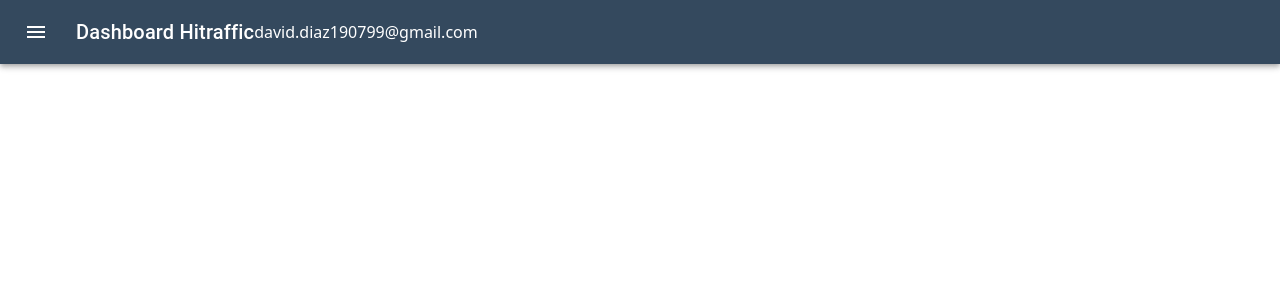
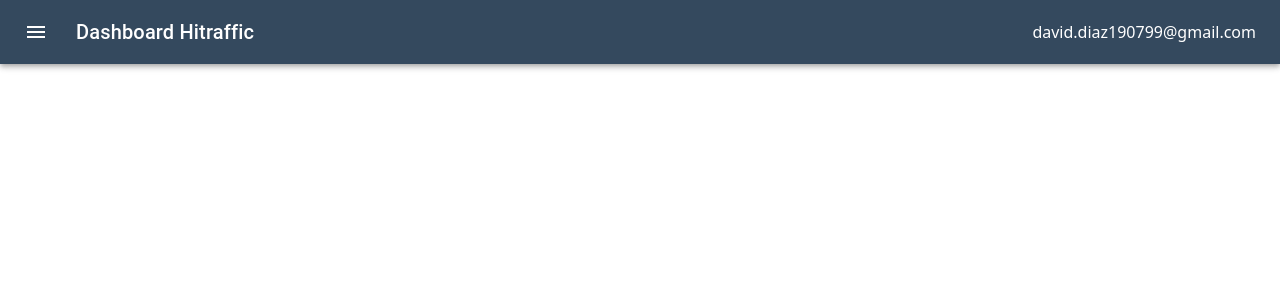
Before and after one commit to HitrafficGroup/REST_REACT_HITRAFFIC, a React (Create React App) app: page /david-diaz in a window 1280 px wide. Shown: the top 300 px of the page. Built offline with nearby package versions, Linux system fonts and the light colour scheme.

Commit message:
se modifico el appbar

```diff
--- a/src/components/ButtonAppBar.jsx
+++ b/src/components/ButtonAppBar.jsx
@@ -3,7 +3,6 @@ import AppBar from '@mui/material/AppBar';
 import Box from '@mui/material/Box';
 import Toolbar from '@mui/material/Toolbar';
 import Typography from '@mui/material/Typography';
-import Button from '@mui/material/Button';
 import IconButton from '@mui/material/IconButton';
 import MenuIcon from '@mui/icons-material/Menu';
 import List from '@mui/material/List';
@@ -41,14 +40,14 @@ export default function ButtonAppBar() {
       key: 10
     },
     {
-      child: <ResumenMenu/>,
+      child: <ResumenMenu />,
       visibility: true,
       key: 10
     },
     {
-      child: <MapaUniversalMenu/>,
+      child: <MapaUniversalMenu />,
       visibility: true,
-      key:11
+      key: 11
     },
     {
       child: <SyncMenu />,
@@ -89,7 +88,7 @@ export default function ButtonAppBar() {
       child: <ClonacionMenu />,
       visibility: true,
       key: 100
-    },{
+    }, {
       child: <PruebasMenu />,
       visibility: true,
       key: 101
@@ -139,13 +138,11 @@ export default function ButtonAppBar() {
           >
             <MenuIcon />
           </IconButton>
-          <Typography  sx={{
-
-              display: { xs: 'none', md: 'flex' }
-            }}  variant="h6" component="div">
+          <Typography sx={{ display: { xs: 'none', md: 'flex' },flexGrow: 1 }} variant="h6" component="div">
             {menuState.menu}
           </Typography>
-    david.diaz190799@gmail.com
+
+          david.diaz190799@gmail.com
         </Toolbar>
       </AppBar>
       <Drawer
--- a/src/views/HomeView.jsx
+++ b/src/views/HomeView.jsx
@@ -1010,7 +1010,7 @@ export default function PruebasView() {
 
                     <Grid item md={12}>
                         <div className="h-controler-select">
-                            <h5>Gestionar Semaforos: </h5>
+                            <h5>Gestionar Semáforos:</h5>
                         </div>
                     </Grid>
                     <Grid item xs={12} md={3}>
@@ -1066,7 +1066,7 @@ export default function PruebasView() {
                                 <Tr>
                                     <Th className='home-t-th'>#</Th>
                                     <Th className='home-t-th'>Paso</Th>
-                                    <Th className='home-t-th'>Duracion</Th>
+                                    <Th className='home-t-th'>Duración</Th>
                                     <Th className='home-t-th'>Fase</Th>
                                     <Th className='home-t-th'>Grupos</Th>
                                 </Tr>
@@ -1117,7 +1117,7 @@ export default function PruebasView() {
                             <Thead>
                                 <Tr>
                                     <Th className='home-t-th'>#</Th>
-                                    <Th className='home-t-th'>Semaforo</Th>
+
                                     <Th className='home-t-th'>Grupo</Th>
                                     <Th className='home-t-th'>Indicador en Segundos</Th>
 
@@ -1130,13 +1130,11 @@ export default function PruebasView() {
                                         <Td>
                                             {index + 1}
                                         </Td>
-                                        <Td >
-                                            {dato.nombre}
-                                        </Td>
+
                                         <Td >
                                             {dato.grupo}
                                         </Td>
-                                        <Td >
+                                        <Td style={{marginBottom:10}}>
                                             <CustomProgress red={dato.rojo} yellow={dato.amarillo} green={dato.verde} modo={dato.modo} />
                                         </Td>
 
```
